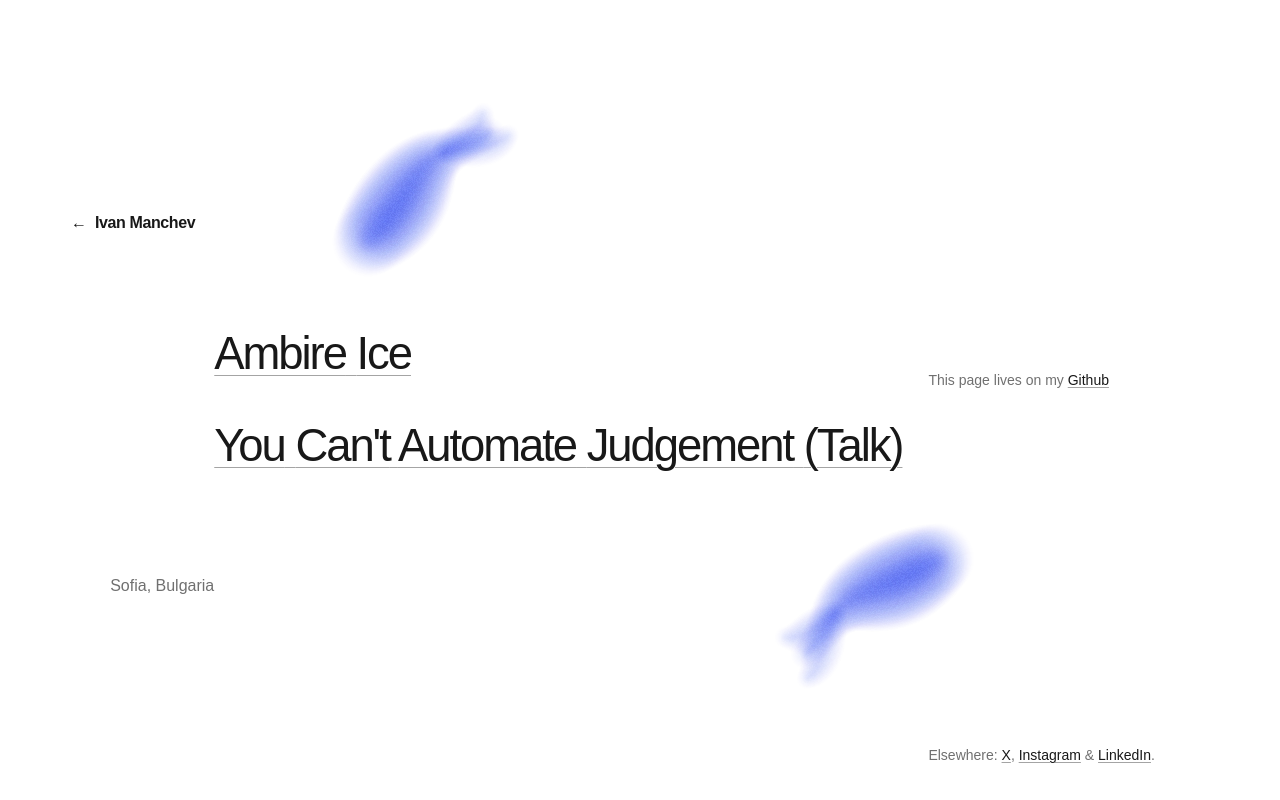
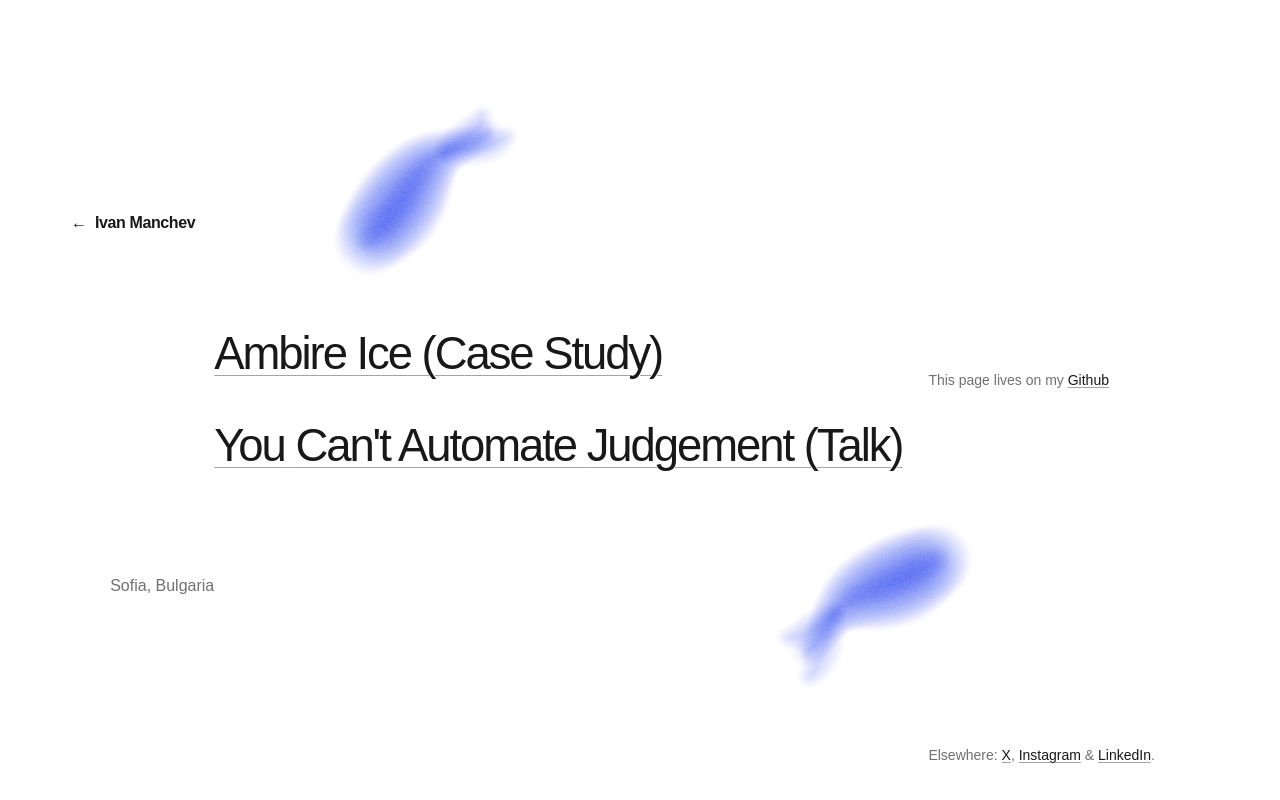
Before and after one commit to dmngdsm/resume, a Next.js app: page /work in a window 1280 px wide. Built offline with nearby package versions, Linux system fonts and the light colour scheme.

Commit message:
Label Ambire Ice as a case study on work page

```diff
--- a/src/app/work/page.tsx
+++ b/src/app/work/page.tsx
@@ -19,7 +19,7 @@ export default function Work() {
     <PortfolioShell variant="work" paint="koi">
       <nav className="intro" aria-label="Selected projects">
         <h1 className="sr-only">Work</h1>
-        <p><a href="/ambire-ice/">Ambire Ice</a></p>
+        <p><a href="/ambire-ice/">Ambire Ice (Case Study)</a></p>
         <p><a href="/ethprague/">You Can't Automate Judgement (Talk)</a></p>
       </nav>
     </PortfolioShell>
```
Also changed, not shown: 22 other files (tests, documents, lock files or other folders).
